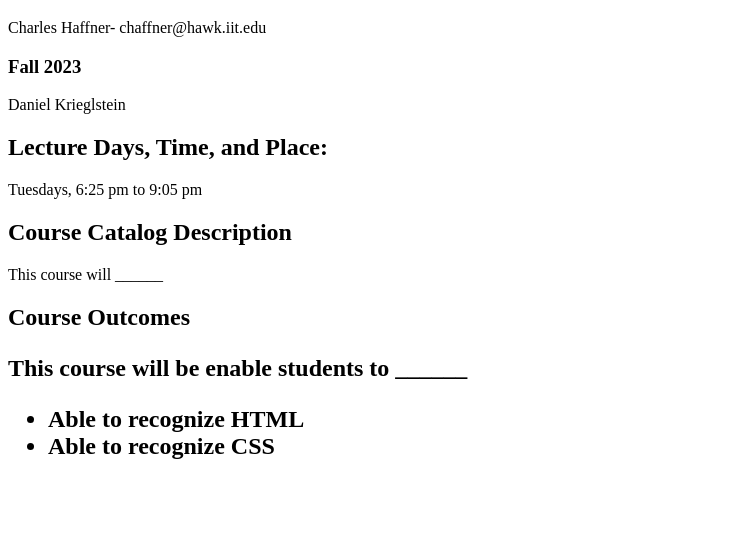
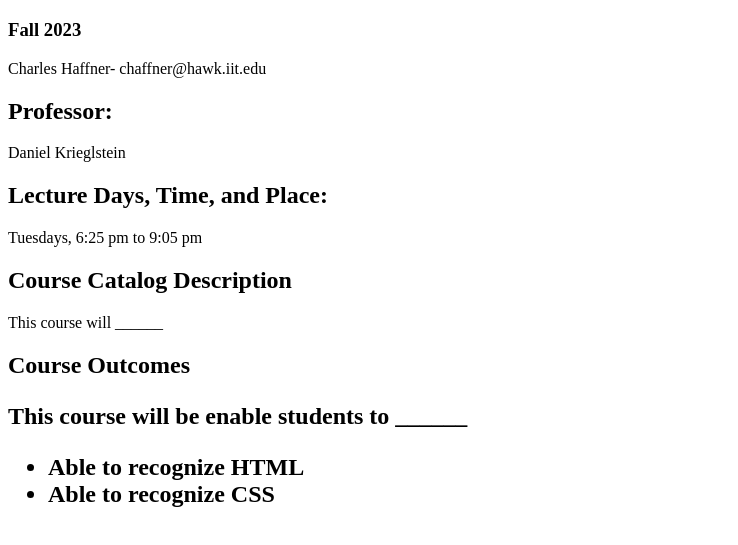
Before and after one commit to charliehaffner/Lab2, a plain HTML site: page index.html in a window 1280 px wide. Shown: the part 61-606 px from the top of the page, without its empty margins (0-738 px from the left). Drawn offline with Linux system fonts and the light colour scheme.

Commit message:
Update index.html

```diff
--- a/index.html
+++ b/index.html
@@ -6,8 +6,9 @@
 </head>
 <body>
 	<h1>ITMD 361 Internet Technologies and Web Design</h1>
+	<h3>Fall 2023</h3>
 		<p>Charles Haffner- chaffner@hawk.iit.edu</p>
-	<h3>Fall 2023</h3>
+	<h2> Professor: </h2>
 		<p>Daniel Krieglstein</p>
 	<h2>Lecture Days, Time, and Place:</h2>
 		<p>Tuesdays, 6:25 pm to 9:05 pm</p>
```
